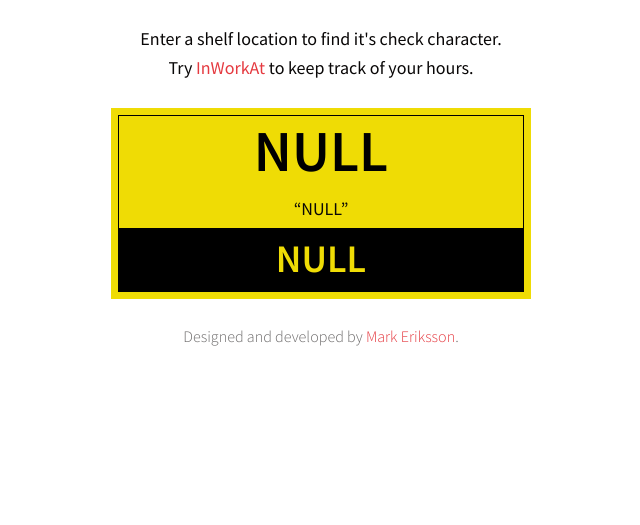
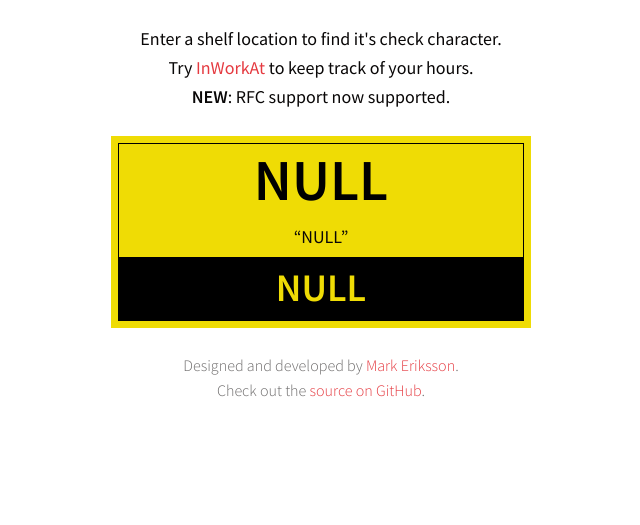
Before and after one commit to Markshall/CheckCheck, a PHP site: page / in a window 1280 px wide. Shown: the part 62-587 px from the top of the page, without its empty margins (319-959 px from the left). Run offline with PHP 8.4, Linux system fonts and the light colour scheme.

Commit message:
add message to notify of RFC support

```diff
--- a/index.php
+++ b/index.php
@@ -38,6 +38,7 @@
       <main>
         <p class="headline">Enter a shelf location to find it's check character.</p>
         <p>Try <a href="https://www.inwork.at/?ref=checkcheck" target="_blank">InWorkAt</a> to keep track of your hours.</p>
+        <p><strong>NEW</strong>: RFC support now supported.</p>
 
         <div class="location-box">
           <div class="location-box-main">
@@ -53,7 +54,8 @@
       </main>
 
       <footer>
-        Designed and developed by <a href="https://www.mark-eriksson.com/" target="_blank">Mark Eriksson</a>.
+        Designed and developed by <a href="https://www.mark-eriksson.com/" target="_blank">Mark Eriksson</a>.<br />
+        Check out the <a href="https://github.com/Markshall/CheckCheck" target="_blank">source on GitHub</a>.
 
         <div class="adspace">
           <script async src="//pagead2.googlesyndication.com/pagead/js/adsbygoogle.js"></script>
```
